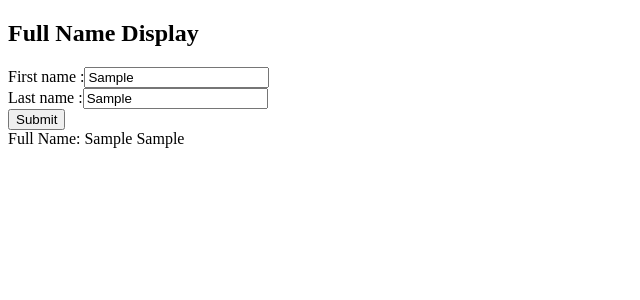
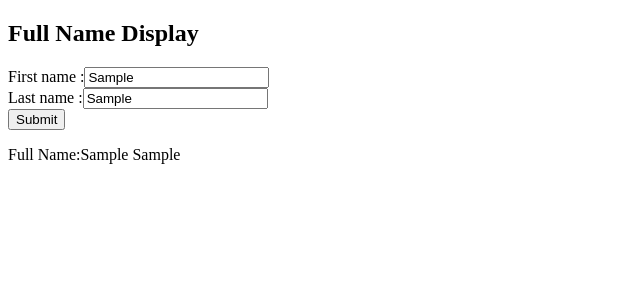
Before and after one commit to AkashAsane/FDTV_2_Buildouts, a React (Create React App) app in the folder displayname/: page / in a window 1280 px wide. Both pictures are taken after typing "Sample", "Sample" into the empty fields and a click on the button "Submit". Shown: the top 300 px of the page, without its empty margins (0-640 px from the left). Built offline with nearby package versions, Linux system fonts and the light colour scheme.

Commit message:
test commit

```diff
--- a/displayname/src/App.js
+++ b/displayname/src/App.js
@@ -4,20 +4,28 @@ import './App.css';
 function  Displayname() {
     const [name, setName] = useState("");
     const [lastname, setLastname] = useState("");
-    const [getfirst, setGetFirst] = useState("");
-    const [getlast, setGetLast] = useState("");
-    const [isSubmitted, setIsSubmitted] = useState(false);
+    const [getfullName, setgetfullName] = useState("");
+
 
     const handleSubmit = (event) => {
         event.preventDefault();
-        if (name.trim() !== "" || lastname.trim() !== "") {
-            setIsSubmitted(true);
-            setGetFirst(name);
-            setGetLast(lastname);
-        } else {
-            setIsSubmitted(false);
+        try {
+            let getfullName=name.concat(" ",lastname);
+            setgetfullName(getfullName);
+
+        } catch (error) {
+            console.log("Error :",error)
+
         }
     }
+
+      const handleChange=(event)=>{
+        setName(event.target.value);
+      }
+
+      const handlelastname=(event)=>{
+        setLastname(event.target.value);
+      }
 
     return (
         <div>
@@ -28,7 +36,8 @@ function  Displayname() {
                     <input
                         type='text'
                         value={name}
-                        onChange={(e) => setName(e.target.value)}
+                        onChange={handleChange}
+                        required
                     />
                 </div>
                 <div>
@@ -36,17 +45,19 @@ function  Displayname() {
                     <input
                         type='text'
                         value={lastname}
-                        onChange={(e) => setLastname(e.target.value)}
+                        onChange={handlelastname}
+                        required
                     />
                 </div>
                 <button type='submit'>Submit</button>
             </form>
+            { getfullName &&(
+                    <p>Full Name:{getfullName}</p>
+              )
 
-            <div>
-                {isSubmitted && (name.trim() !== "" || lastname.trim() !== "") ? (
-                    <div>Full Name: {getfirst} {getlast}</div>
-                ) : null}
-            </div>
+            }
+
+
         </div>
     );
 }
```
